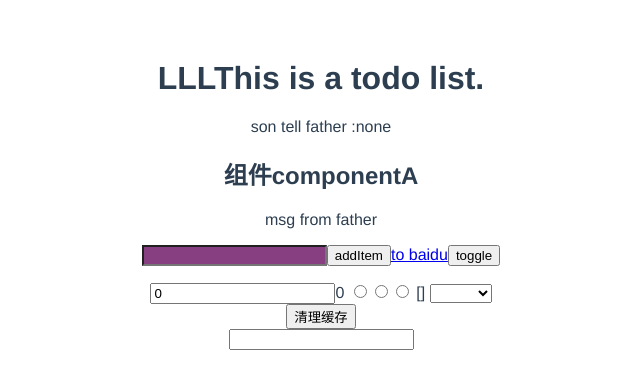
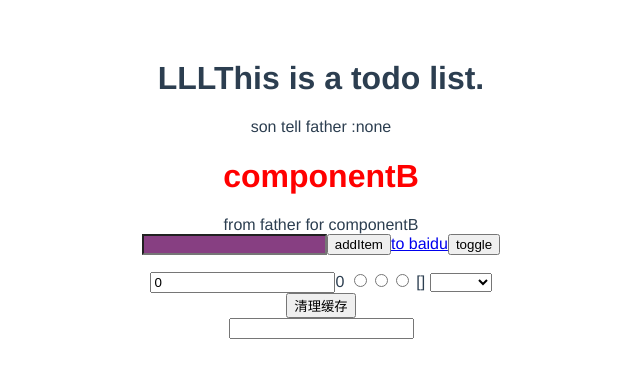
Before and after one commit to ZippoLee12138/vueTest, a Vue app: page /apple in a window 1280 px wide. Shown: the top 388 px of the page, without its empty margins (319-959 px from the left). Built offline with nearby package versions, Linux system fonts and the light colour scheme.

Commit message:
第四节：动态组件

```diff
--- a/src/App.vue
+++ b/src/App.vue
@@ -2,7 +2,7 @@
   <div id="app">
     <h1 v-html="title"></h1>
     <p>son tell father :{{sonMsg}}</p>
-    <componentA  msgFromFather="msg from father" v-on:son-tell-father="sonTellMe"></componentA>
+    <component  :is="myComponent" fromFather="from father for componentB"  msgFromFather="msg from father" v-on:son-tell-father="sonTellMe"></component>
     <input v-model="newItem" v-on:keyup.enter="addNewItem" :class="[inputClassArr,inputClass]" :style="inputStyle"/>
 
     <button v-on:click="addItem">addItem</button>
@@ -48,6 +48,7 @@
 <script>
 import Store from "./store.js"
 import ComponentA from "./components/componentA"
+import ComponentB from "./components/componentB";
 import Vue from "vue"
 
 export default {
@@ -93,6 +94,7 @@ export default {
         }
       ],
       computedItem:'',
+      myComponent:'ComponentB',
     }
   },
   computed:{
@@ -105,7 +107,7 @@ export default {
       }
     }
   },
-  components:{ComponentA},
+  components:{ComponentA, ComponentB},
   methods :{
     addNewItem:function () {
       this.items.push({
--- /dev/null
+++ b/src/components/componentB.vue
@@ -0,0 +1,29 @@
+<template >
+
+    <div>
+        <!-- <h1>component from componentB</h1> -->
+        <h1 class="red-font">{{title}}</h1>
+        {{fromFather}}
+    </div>
+
+</template>
+
+<script>
+
+export default {
+    data () {
+        return {
+            title:'componentB'
+        }
+    },
+    props:['fromFather']
+}
+
+</script>
+
+<style>
+
+    .red-font{
+        color: red;
+    }
+</style>
```
